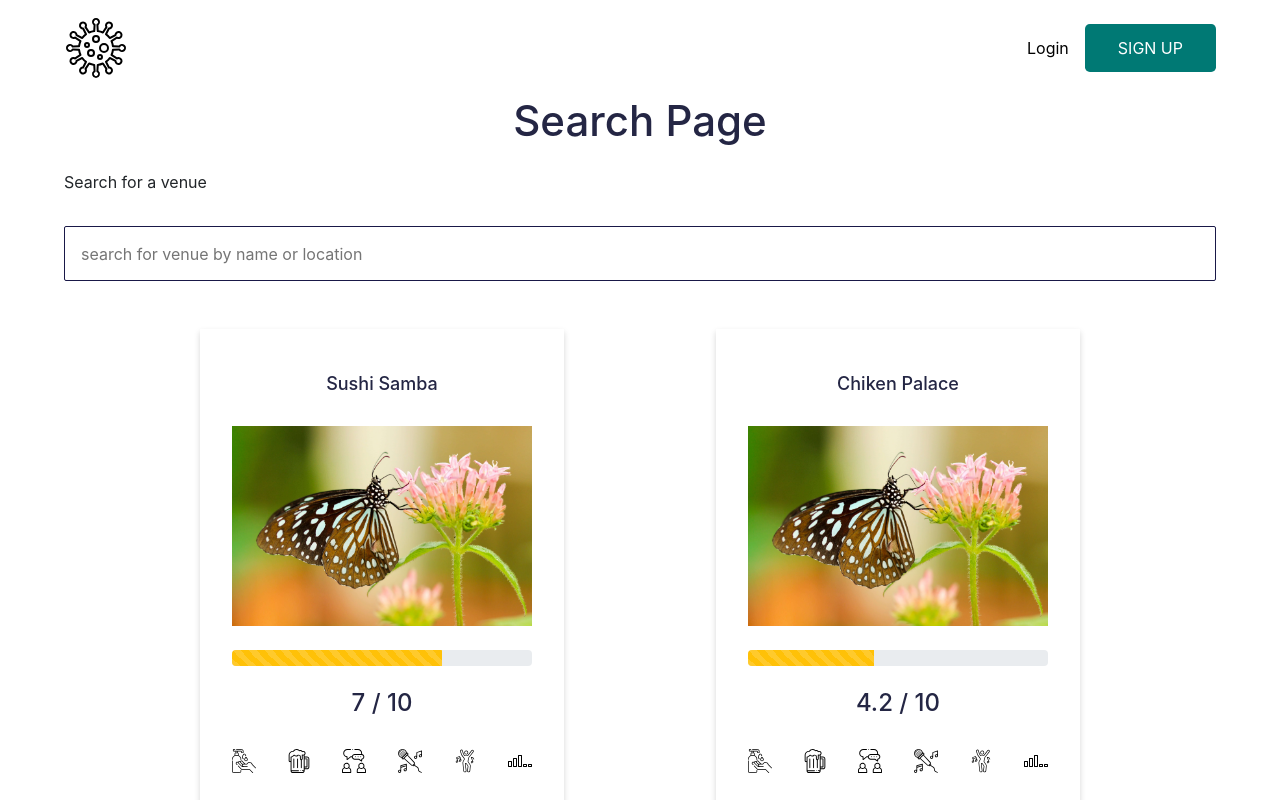
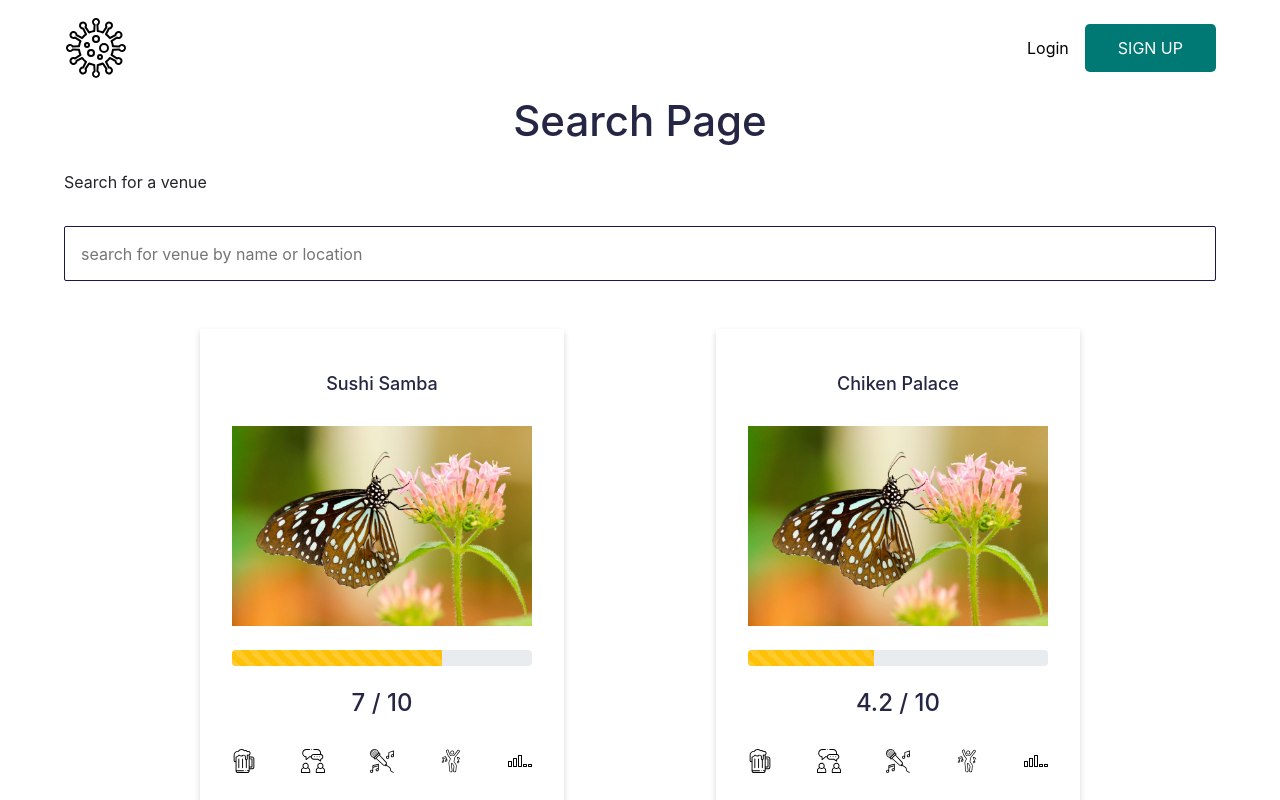
Before and after one commit to AWIXOR-zz/covidPulse, a React (Create React App) app: page /search in a window 1280 px wide. Shown: the top 800 px of the page. Built offline with nearby package versions, Linux system fonts and the light colour scheme; no server answers.

Commit message:
fix naming comvention

```diff
--- a/src/assets/icons/handsanitizer.tsx
+++ /dev/null
@@ -1,27 +0,0 @@
-import { SVGProps } from 'ui/interfaces'
-import React from 'react'
-
-const HandSanitizer: React.FC<SVGProps> = (props: SVGProps) => {
-  const { width = '24', height = '24', color = '#000' } = props
-
-  return (
-    <svg
-      width={width}
-      height={height}
-      viewBox="0 0 512.314 512.314"
-      fill={color}
-      xmlns="http://www.w3.org/2000/svg"
-    >
-      <g>
-        <path d="m385.78 436.062c-1.407-1.407-3.314-2.197-5.304-2.197h-150.244c-8.41 0-16.631-3.424-22.555-9.394l-68.566-69.102c-2.917-2.939-7.666-2.958-10.606-.041s-2.958 7.666-.041 10.606l68.566 69.102c8.72 8.788 20.822 13.829 33.202 13.829h147.138l61.252 61.252c1.465 1.464 3.385 2.197 5.304 2.197s3.839-.732 5.304-2.197c2.929-2.929 2.929-7.678 0-10.606z" />
-        <path d="m509.539 398.924-72.747-72.747c-7.885-27.504-33.012-46.533-61.834-46.533-23.888 0-45.681 13.122-56.875 34.247-.162.308-.455.499-.764.499h-35.718l-58.294-58.293c-5.437-5.438-12.666-8.432-20.355-8.432s-14.918 2.995-20.355 8.432c-3.536 3.536-5.943 7.773-7.249 12.266-10.993-10.626-28.577-10.521-39.43.333-3.436 3.436-5.787 7.548-7.068 11.91-11.882-9.007-28.933-8.1-39.766 2.733-11.831 11.83-11.831 31.08-.021 42.89l16.839 16.971c2.918 2.94 7.666 2.96 10.606.041 2.94-2.917 2.958-7.666.041-10.606l-16.86-16.991c-2.897-2.898-4.494-6.75-4.494-10.849s1.596-7.951 4.494-10.849c2.898-2.897 6.75-4.494 10.849-4.494s7.951 1.596 10.849 4.494l87.184 87.184c1.406 1.407 3.314 2.197 5.303 2.197h114.016c4.143 0 7.5-3.358 7.5-7.5s-3.357-7.5-7.5-7.5h-77.065c-10.734 0-19.467-8.733-19.467-19.467s8.733-19.467 19.467-19.467h66.494c5.878 0 11.25-3.249 14.019-8.476 8.587-16.203 25.301-26.269 43.62-26.269 22.65 0 42.323 15.317 47.841 37.25.331 1.315 1.012 2.515 1.97 3.474l74.163 74.163c1.465 1.464 3.385 2.197 5.304 2.197s3.839-.732 5.304-2.197c2.928-2.933 2.928-7.682-.001-10.611zm-292.558-30.6-70.461-70.462c-5.115-5.119-5.114-13.445.004-18.562 5.12-5.12 13.449-5.119 18.566 0l54.658 54.659c-2.172 4.512-3.39 9.565-3.39 14.898 0 7.219 2.235 13.924 6.044 19.467zm12.134-46.212-35.912-35.912c-5.375-5.375-5.375-14.122 0-19.498 2.604-2.604 6.066-4.039 9.749-4.039s7.145 1.435 9.749 4.039l47.687 47.687h-9.562c-8.223 0-15.78 2.899-21.711 7.723z" />
-        <path d="m189.774 450.78c-4.142 0-7.5 3.358-7.5 7.5v16.724c0 12.302-10.008 22.311-22.311 22.311h-122.074c-12.302 0-22.311-10.008-22.311-22.311v-220.395c0-4.142-3.358-7.5-7.5-7.5s-7.5 3.358-7.5 7.5v220.395c0 20.573 16.737 37.311 37.311 37.311h122.074c20.573 0 37.311-16.737 37.311-37.311v-16.724c0-4.142-3.358-7.5-7.5-7.5z" />
-        <path d="m8.078 230.147c4.142 0 7.5-3.358 7.5-7.5v-9.561c0-13.21 5.061-25.711 14.25-35.201l32.811-33.881h72.573l32.811 33.881c9.189 9.49 14.25 21.991 14.25 35.201v13.79c0 4.142 3.358 7.5 7.5 7.5s7.5-3.358 7.5-7.5v-13.79c0-17.125-6.561-33.333-18.475-45.635l-35.021-36.164c-.337-.348-.707-.658-1.099-.931v-28.794c0-12.212-9.273-22.296-21.146-23.588v-25.974h73.004v20.135c0 8.509 6.922 15.431 15.431 15.431h21.138c8.509 0 15.431-6.922 15.431-15.431v-24.323c0-26.364-21.448-47.812-47.811-47.812h-104.089c-4.142 0-7.5 3.358-7.5 7.5s3.358 7.5 7.5 7.5h104.089c18.092 0 32.812 14.719 32.812 32.812v24.323c0 .238-.193.431-.431.431h-21.138c-.238 0-.431-.193-.431-.431v-24.323c0-5.962-4.85-10.812-10.812-10.812h-162.956c-.687 0-1.245-.558-1.245-1.245v-19.51c0-.686.558-1.245 1.245-1.245h26.904c4.142 0 7.5-3.358 7.5-7.5s-3.358-7.5-7.5-7.5h-26.904c-8.958 0-16.245 7.287-16.245 16.245v19.511c0 8.957 7.287 16.244 16.245 16.244h40.551v25.974c-11.874 1.292-21.146 11.376-21.146 23.588v28.794c-.392.273-.761.583-1.099.931l-35.021 36.164c-11.914 12.302-18.476 28.509-18.476 45.635v9.561c0 4.142 3.358 7.5 7.5 7.5zm98.455-178.147v25.831h-15.213v-25.831zm-27.629 40.831h40.043c4.814 0 8.731 3.917 8.731 8.731v27.442h-57.505v-27.442c0-4.814 3.917-8.731 8.731-8.731z" />
-        <path d="m243.742 109.217c-20.437 29.002-30.8 50.405-30.8 63.613 0 18.165 9.893 34.906 25.817 43.69 1.149.634 2.391.935 3.616.935 2.644 0 5.207-1.401 6.574-3.879 2.001-3.627.683-8.189-2.944-10.189-11.142-6.146-18.063-17.854-18.063-30.557 0-4.556 2.734-19.032 28.061-54.973 1.583-2.246 4.066-3.534 6.813-3.534 2.746 0 5.229 1.288 6.812 3.534 8.212 11.652 15.063 22.598 19.814 31.653 1.926 3.667 6.46 5.082 10.126 3.156 3.668-1.924 5.081-6.458 3.157-10.126-5.122-9.761-12.132-20.973-20.836-33.324-4.365-6.194-11.495-9.893-19.073-9.893-7.578.001-14.709 3.699-19.074 9.894z" />
-        <path d="m289.067 173.364c-22.047 29.569-26.675 44.632-26.675 52.062 0 20.177 16.415 36.592 36.593 36.592 20.177 0 36.592-16.415 36.592-36.592 0-7.429-4.628-22.491-26.675-52.063-2.358-3.162-5.974-4.976-9.919-4.976-3.945.002-7.56 1.816-9.916 4.977zm31.51 52.062c0 11.906-9.687 21.592-21.592 21.592-11.906 0-21.593-9.686-21.593-21.592 0-6.529 8.401-22.13 21.593-40.236 13.19 18.107 21.592 33.708 21.592 40.236z" />
-      </g>
-    </svg>
-  )
-}
-
-export default HandSanitizer
--- a/src/features/search/modules/Search/index.tsx
+++ b/src/features/search/modules/Search/index.tsx
@@ -10,7 +10,7 @@ import ProgressBar from 'react-bootstrap/ProgressBar'
 import items from 'data'
 import InputField from 'ui/components/InputField'
 // import Mask from 'assets/icons/Mask'
-import HandSanitizer from 'assets/icons/HandSanitizer'
+// import HandSanitizer from 'assets/icons/HandSanitizer'
 import Wine from 'assets/icons/Wine'
 import Talking from 'assets/icons/Talking'
 import Singing from 'assets/icons/Singing'
@@ -100,7 +100,7 @@ export default function Search() {
               </Typography>
               <IconsList>
                 {/* {item.mask ? <Mask /> : null} */}
-                {item.handSanitizer ? <HandSanitizer /> : null}
+                {/* {item.handSanitizer ? <HandSanitizer /> : null} */}
                 {item.alcohol ? <Wine /> : null}
                 {item.alcohol ? <Talking /> : null}
                 {item.alcohol ? <Singing /> : null}
```
